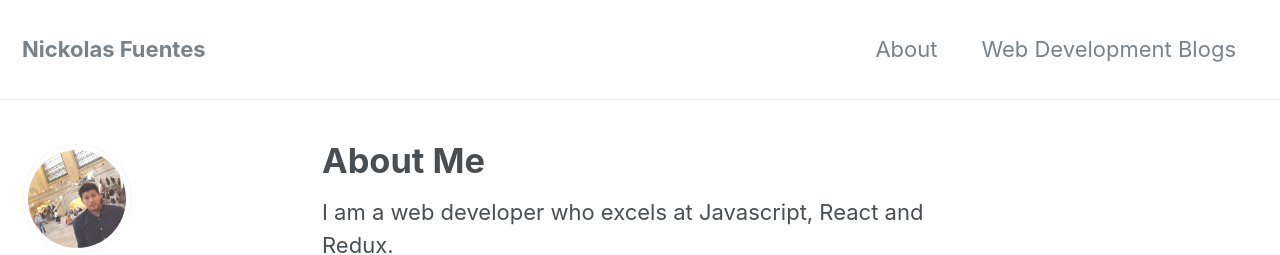
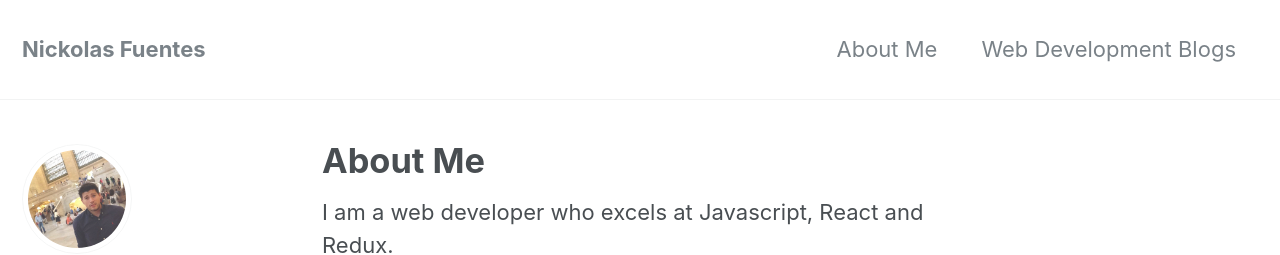
Before and after one commit to nickfuentes/NickolasFuentes.io, a Jekyll site: the page built from _pages/about.md, in a window 1280 px wide and 900 px high. Shown: the top 255 px of the window. Built offline with Jekyll 4.4.1, drawn with Linux system fonts in a browser that asks for light colours; nearby versions of some CDN libraries.

Commit message:
Updating links

```diff
--- a/_data/navigation.yml
+++ b/_data/navigation.yml
@@ -1,7 +1,7 @@
 # main links
 main:
-  - title: "About"
-    url: /about/
+  - title: "About Me"
+    url: /about-me/
   - title: "Web Development Blogs"
     url: /web-development-blogs/
   # - title: "About"
--- a/_pages/about.md
+++ b/_pages/about.md
@@ -1,7 +1,7 @@
 ---
 layout: single
 title: "About Me"
-permalink: /about/
+permalink: /about-me/
 author_profile: true
 ---
 
```
